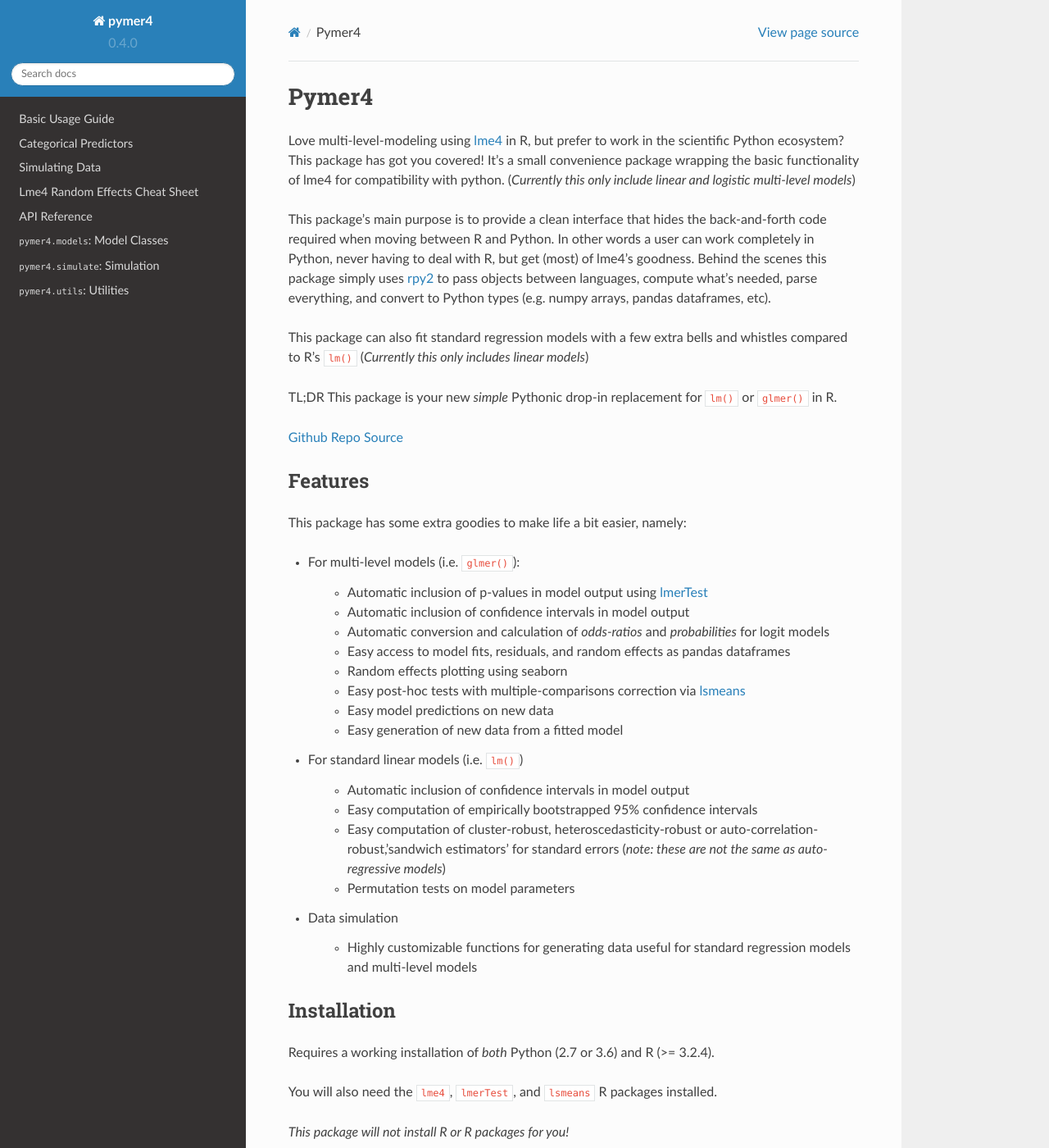
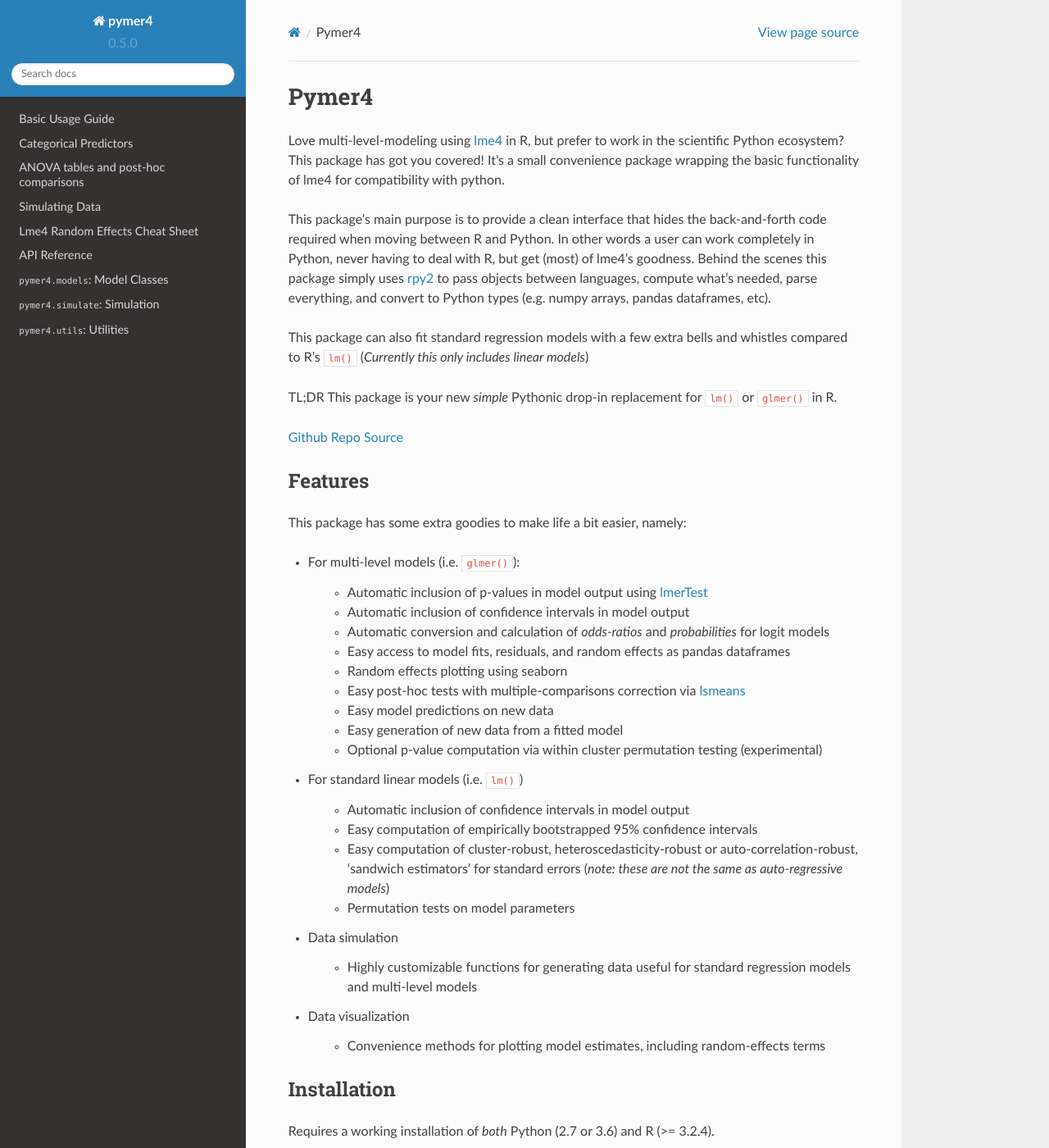
Before and after one commit to ejolly/pymer4, a Sphinx documentation site: the page built from docs/index.rst, in a window 1280 px wide and 1400 px high. Shown: the whole window at 82% size. Built offline with Sphinx 7.4.7 and the Read the Docs theme 2.0.0, drawn with Linux system fonts in a browser that asks for light colours; some of the changed text lies outside the part shown.

Commit message:
Updated docs with examples. Renamed unsed util functions. Bumped version.

```diff
--- a/docs/index.rst
+++ b/docs/index.rst
@@ -5,7 +5,7 @@
 
 Pymer4
 ======
-Love multi-level-modeling using `lme4  <https://cran.r-project.org/web/packages/lme4/index.html>`_ in R, but prefer to work in the scientific Python ecosystem? This package has got you covered! It's a small convenience package wrapping the basic functionality of lme4 for compatibility with python. (*Currently this only include linear and logistic multi-level models*)
+Love multi-level-modeling using `lme4  <https://cran.r-project.org/web/packages/lme4/index.html>`_ in R, but prefer to work in the scientific Python ecosystem? This package has got you covered! It's a small convenience package wrapping the basic functionality of lme4 for compatibility with python.
 
 This package's main purpose is to provide a clean interface that hides the back-and-forth code required when moving between R and Python. In other words a user can work completely in Python, never having to deal with R, but get (most) of lme4's goodness. Behind the scenes this package simply uses `rpy2 <https://rpy2.readthedocs.io/en/version_2.8.x/>`_ to pass objects between languages, compute what's needed, parse everything, and convert to Python types (e.g. numpy arrays, pandas dataframes, etc).
 
@@ -29,18 +29,22 @@
     - Easy post-hoc tests with multiple-comparisons correction via `lsmeans <https://cran.r-project.org/web/packages/lsmeans/index.html>`_
     - Easy model predictions on new data
     - Easy generation of new data from a fitted model
+    - Optional p-value computation via within cluster permutation testing (experimental)
 
 - For standard linear models (i.e. :code:`lm()`)
 
     - Automatic inclusion of confidence intervals in model output
     - Easy computation of empirically bootstrapped 95% confidence intervals
-    - Easy computation of cluster-robust, heteroscedasticity-robust or auto-correlation-robust,'sandwich estimators' for standard errors (*note: these are not the same as auto-regressive models*)
+    - Easy computation of cluster-robust, heteroscedasticity-robust or auto-correlation-robust, 'sandwich estimators' for standard errors (*note: these are not the same as auto-regressive models*)
     - Permutation tests on model parameters
 
 - Data simulation
 
     - Highly customizable functions for generating data useful for standard regression models and multi-level models
 
+- Data visualization
+
+    - Convenience methods for plotting model estimates, including random-effects terms
 
 Installation
 ------------
@@ -84,7 +88,7 @@
         export CC= pathYouCopiedInQuotes
         export CFLAGS="-W"
 
-7. Finally install ``rpy2`` using the new compiler you just installed: ``pip install rpy2==2.8.6``
+7. Finally install ``rpy2`` using the new compiler you just installed: ``pip install rpy2==2.8.5``
 8. Now you should be able to ``pip install pymer4``:)
 
 Basic Usage Guide
@@ -100,6 +104,13 @@
     :maxdepth: 2
 
     categorical
+
+Post-hoc Comparisons
+--------------------
+.. toctree::
+    :maxdepth: 2
+
+    post_hoc
 
 Simulating Data
 ---------------
--- a/pymer4/version.py
+++ b/pymer4/version.py
@@ -1,4 +1,4 @@
 """Specifies current version of pymer4 to be used by setup.py and __init__.py
 """
 
-__version__ = '0.4.0'
+__version__ = '0.5.0'
```
Also changed, not shown: README.md (+2 -1 lines), docs/categorical.rst (+22 -5 lines), docs/post_hoc.rst (+50 -2 lines), docs/usage.rst (+12 -2 lines), 9 other files.
